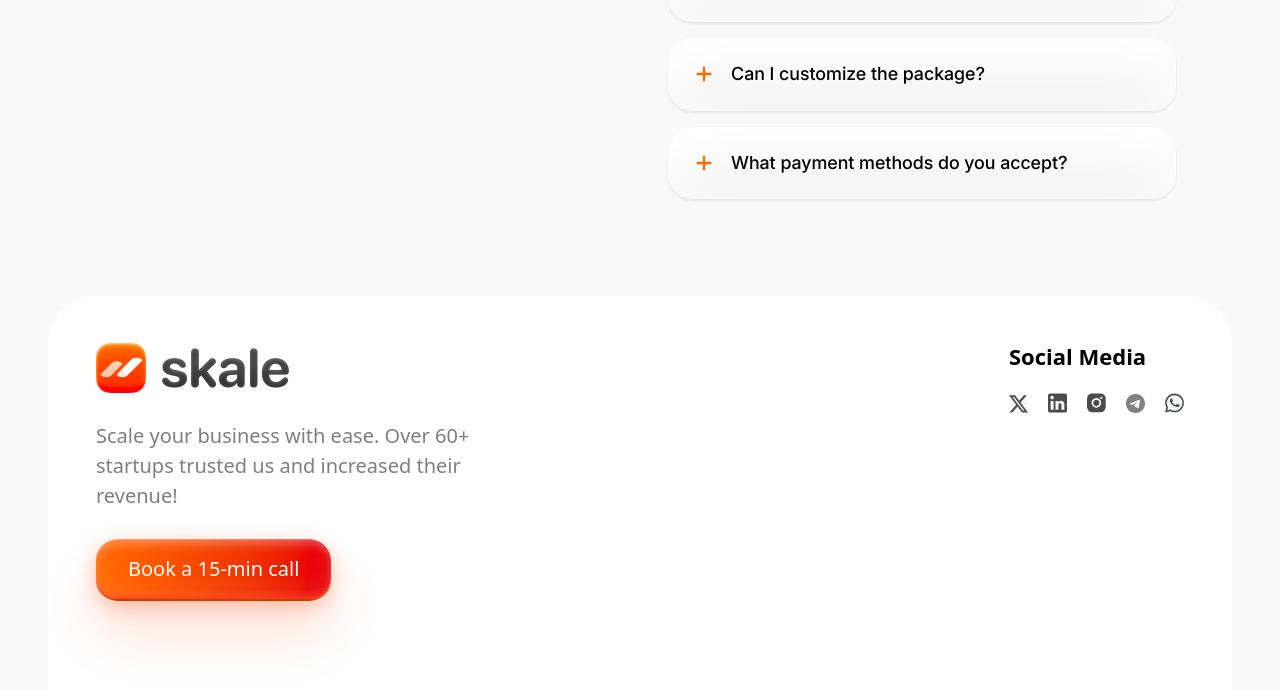
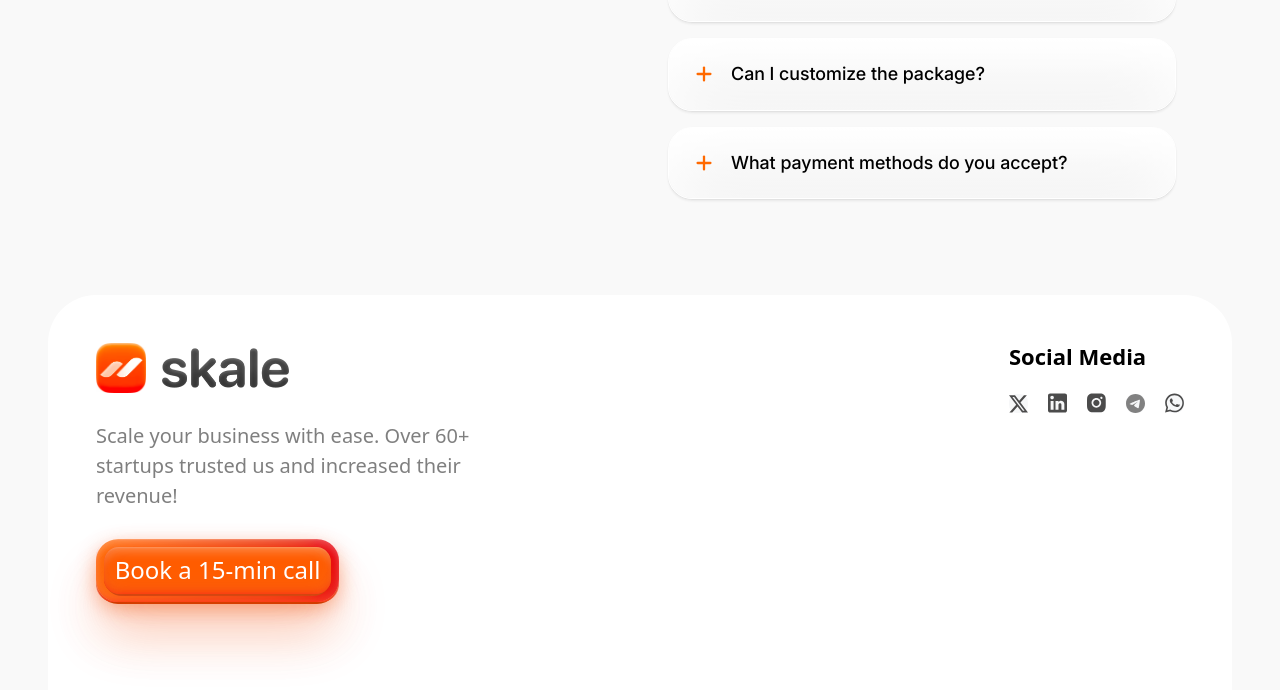
Before and after one commit to Showrab15/Skale-Clone, a Next.js app: page / in a window 1280 px wide. Shown: the part 9531-10221 px from the top of the page. Built offline with nearby package versions, Linux system fonts and the light colour scheme.

Commit message:
button srow animation done

```diff
--- a/src/components/Footer/Footer.tsx
+++ b/src/components/Footer/Footer.tsx
@@ -218,15 +218,82 @@ const Footer = () => {
                 Scale your business with ease. Over 60+ startups trusted us and
                 increased their revenue!
               </p>
-
               {/* CTA Button */}
 
-              {/* CTA Button */}
-              <div className="cursor-pointer relative inline-flex items-center justify-center group px-8 py-4 bg-gradient-to-r from-orange-500 to-red-600 rounded-[22px] shadow-[0_35px_53px_rgba(244,77,4,0.16),0_7px_21px_rgba(244,77,4,0.32),0_2px_0_rgba(191,54,0,1)] hover:scale-105 transition-transform duration-300">
-                <span className="text-white text-lg md:text-xl font-medium z-10">
-                  Book a 15-min call
-                </span>
-
+              <div
+                className="w-[243px] cursor-pointer relative inline-flex items-center
+               justify-center group px-2 py-2 bg-gradient-to-r from-orange-500 to-red-600 rounded-[22px] shadow-[0_35px_53px_rgba(244,77,4,0.16),0_7px_21px_rgba(244,77,4,0.32),0_2px_0_rgba(191,54,0,1)] hover:scale-105 transition-transform duration-300"
+              >
+                <motion.a
+                  target="_blank"
+                  className="block w-[243px]"
+                  style={{
+                    background:
+                      "linear-gradient(rgb(255, 116, 12) 0%, rgb(255, 75, 0) 100%)",
+                    borderRadius: "18px",
+                    boxShadow:
+                      "rgba(244, 77, 4, 0.16) 0px 35px 53px 0px, rgba(244, 77, 4, 0.32) 0px 7px 21px 0px, rgb(191, 54, 0) 0px 2px 0px 0px",
+                    willChange: "auto",
+                    transform: "none",
+                    transformOrigin: "50% 50% 0px",
+                    opacity: 1,
+                  }}
+                  whileHover={{ scale: 1.02 }}
+                  whileTap={{ scale: 0.98 }}
+                >
+                  <div
+                    style={{
+                      backgroundColor: "rgb(255, 92, 0)",
+                      borderRadius: "15px",
+                      boxShadow: `
+                                 rgba(255, 255, 255, 0.16) 0px 0.602187px 0.602187px -1.25px inset,
+                                 rgba(255, 255, 255, 0.14) 0px 2.28853px 2.28853px -2.5px inset,
+                                 rgba(255, 255, 255, 0.06) 0px 10px 10px -3.75px inset,
+                                 rgba(255, 255, 255, 0.42) 0px 0.602187px 0.602187px -1.25px inset,
+                                 rgba(255, 255, 255, 0.37) 0px 2.28853px 2.28853px -2.5px inset,
+                                 rgba(255, 255, 255, 0.15) 0px 10px 10px -3.75px inset,
+                                 rgba(255, 47, 10, 0.96) 0px -0.796192px 1.11467px -1.25px inset,
+                                 rgba(255, 47, 10, 0.88) 0px -2.41451px 3.38031px -2.5px inset,
+                                 rgba(255, 47, 10, 0.68) 0px -6.38265px 8.93571px -3.75px inset,
+                                 rgba(255, 47, 10, 0) 0px -20px 28px -5px inset,
+                                 rgba(0, 0, 0, 0.05) 0px -0.716573px 3.58286px -1.25px inset,
+                                 rgba(0, 0, 0, 0.04) 0px -2.17306px 10.8653px -2.5px inset,
+                                 rgba(0, 0, 0, 0.03) 0px -5.74439px 28.7219px -3.75px inset,
+                                 rgba(0, 0, 0, 0) 0px -18px 90px -5px inset
+                               `,
+                      willChange: "auto",
+                      transform: "none",
+                      transformOrigin: "50% 50% 0px",
+                      opacity: 1,
+                      padding: "6px 2px",
+                    }}
+                  >
+                    <div
+                      style={{
+                        outline: "none",
+                        display: "flex",
+                        flexDirection: "column",
+                        justifyContent: "flex-start",
+                        flexShrink: 0,
+                        color: "rgb(255, 255, 255)",
+                        transform: "none",
+                        transformOrigin: "50% 50% 0px",
+                      }}
+                    >
+                      <p
+                        style={{
+                          fontSize: "24px",
+                          lineHeight: "145%",
+                          color: "rgb(255, 255, 255)",
+                          margin: 0,
+                          textAlign: "center",
+                        }}
+                      >
+                        Book a 15-min call
+                      </p>
+                    </div>
+                  </div>
+                </motion.a>
                 {/* Decorative Inner Shadow Layer */}
                 <div className="absolute inset-0 rounded-[18px] shadow-[inset_0_0.6px_0.6px_-1.25px_rgba(255,255,255,0.16),inset_0_2.29px_2.29px_-2.5px_rgba(255,255,255,0.14),inset_0_10px_10px_-3.75px_rgba(255,255,255,0.06),inset_0_0.6px_0.6px_-1.25px_rgba(255,255,255,0.58),inset_0_2.29px_2.29px_-2.5px_rgba(255,255,255,0.51),inset_0_10px_10px_-3.75px_rgba(255,255,255,0.2),inset_0_-0.8px_1.11px_-1.25px_rgba(255,47,10,0.96),inset_0_-2.41px_3.38px_-2.5px_rgba(255,47,10,0.88),inset_0_-6.38px_8.93px_-3.75px_rgba(255,47,10,0.68),inset_0_-20px_28px_-5px_rgba(255,47,10,0),inset_0_-0.71px_3.58px_-1.25px_rgba(255,255,255,0.24),inset_0_-2.17px_10.86px_-2.5px_rgba(255,255,255,0.22),inset_0_-5.74px_28.72px_-3.75px_rgba(255,255,255,0.17),inset_0_-18px_90px_-5px_rgba(255,255,255,0)] pointer-events-none"></div>
 
```
